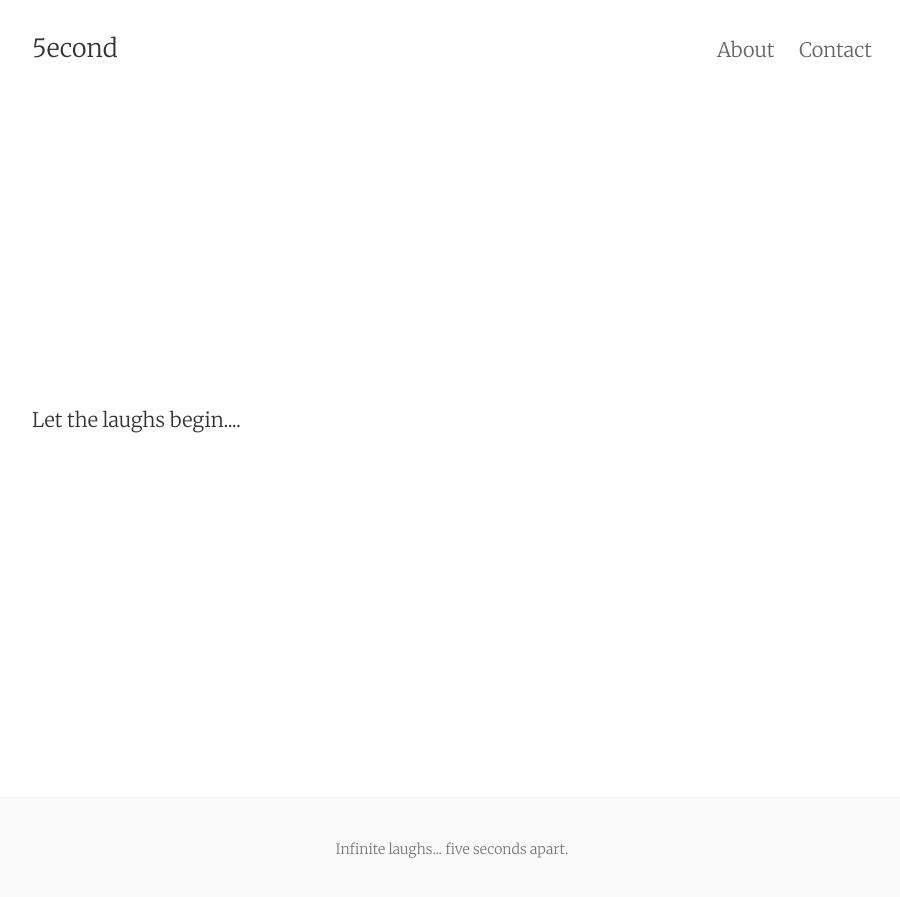
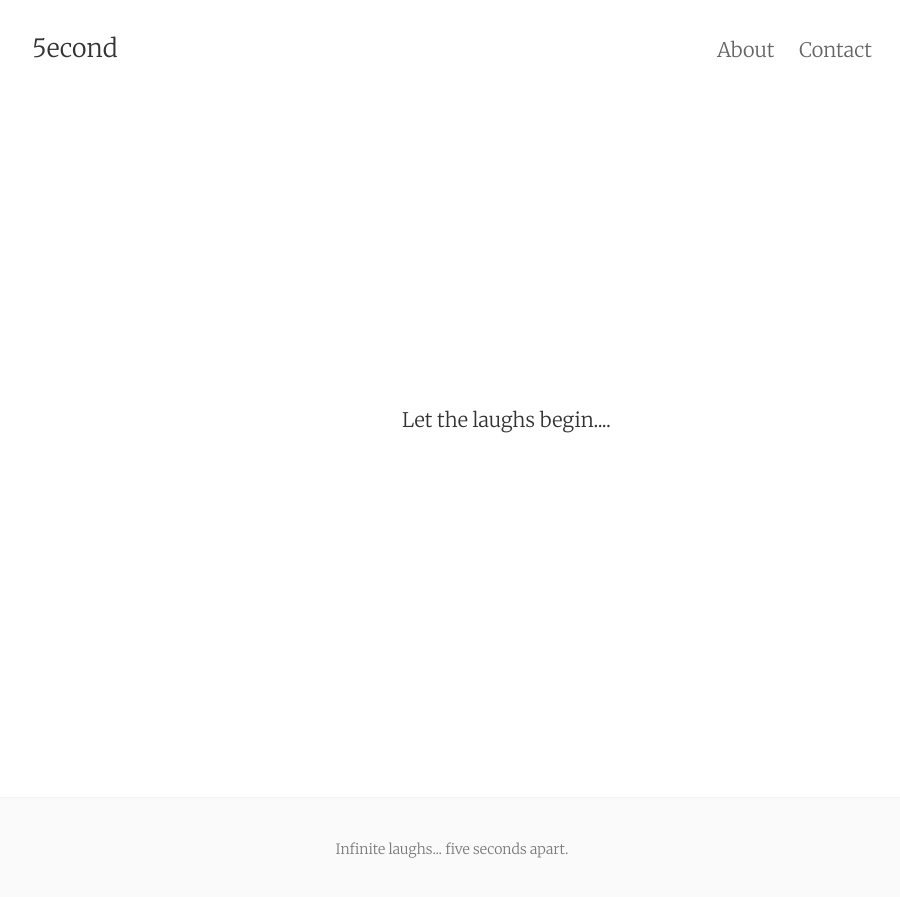
Before and after one commit to fivesecondlaugh/fivesecondlaugh.github.io, a Jekyll site: the page built from index.html, in a window 1280 px wide. Shown: the top 897 px of the page, without its empty margins (188-1088 px from the left). Built offline with Jekyll 4.4.1, drawn with Linux system fonts in a browser that asks for light colours; the list of posts is cut into pages by our own code.

Commit message:
Update index.html

```diff
--- a/index.html
+++ b/index.html
@@ -3,7 +3,7 @@ layout: default
 ---
 
 <div class="home">
-<center><div style="position:absolute; top:45%">Let the laughs begin....</div></center>
+<center><div style="position:absolute; top:45%; left:50%; margin-left:-50px">Let the laughs begin....</div></center>
   <!--<div class="posts">-->
   <!--  {% for post in paginator.posts %}-->
   <!--    <div class="post py3">-->
```
